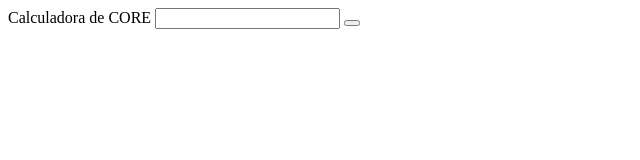
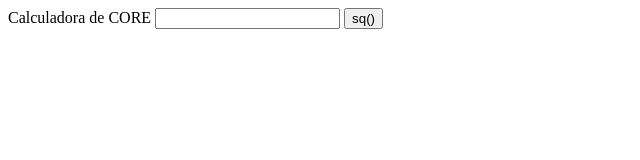
Before and after one commit to Nerio-Messino/DUDAS_P3, a website: page index.html in a window 1280 px wide. Shown: the full height of the page, 0-640 px from the left. Drawn offline with Linux system fonts and the light colour scheme.

Commit message:
añado el texto al button

```diff
--- a/index.html
+++ b/index.html
@@ -5,7 +5,7 @@
  <body>
     <h2.cabecera> Calculadora de CORE</h2.cabecera>
     <input type="text" id="pantalla">
-    <button id="cuadrado">
+    <button id="cuadrado" > sq()
     </button>
 
    </body>
```
